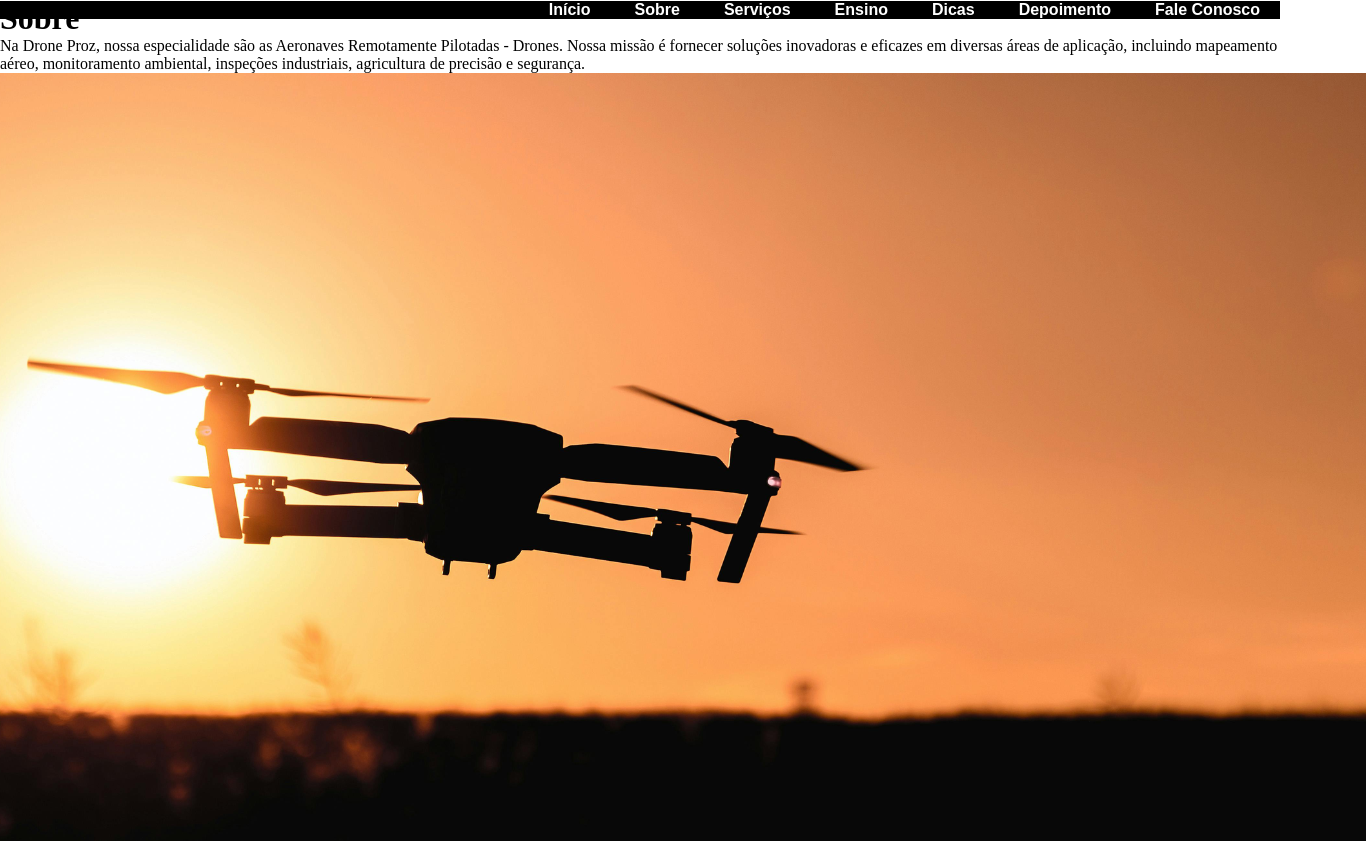
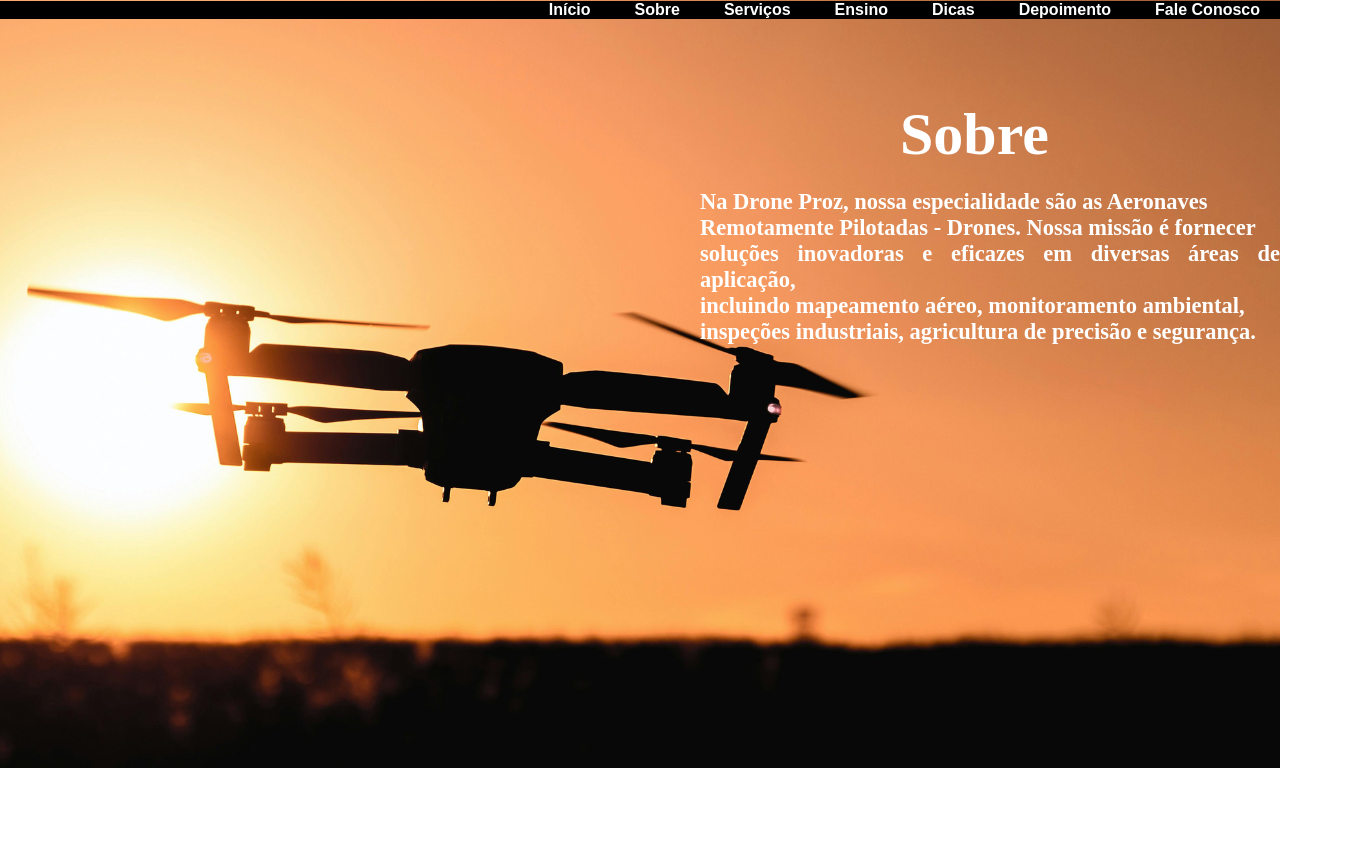
Before and after one commit to bartoinf/Projeto-Proz_Drone, a plain HTML site: page Site_Projeto/Sobre/sobre.html in a window 1280 px wide. Shown: the whole page, 1366 px wide, since content can reach past the window. After the commit the page ends 800 px from the top, so only its background shows below. Drawn offline with Linux system fonts and the light colour scheme.

Commit message:
pagina sobre finalizada
pagina sobre finalizada

```diff
--- a/Site_Projeto/Sobre/sobre.html
+++ b/Site_Projeto/Sobre/sobre.html
@@ -7,6 +7,10 @@
     <link rel="stylesheet" href="../index.css">
 </head>
 <body>
+  <section>
+    <img src="../imagens/sobre.png" alt="Drone Sobrevoando">
+  </section>
+  <header>
     <nav>
         <ul>
           <li><a href="../index.html">Início</a></li>
@@ -18,11 +22,13 @@
           <li><a href="../FaleConosco/faleConosco.html">Fale Conosco</a></li>
         </ul>
       </nav>
-    <div class="">
-      <h1>Sobre</h1>
-        <p>Na Drone Proz, nossa especialidade são as Aeronaves Remotamente Pilotadas - Drones. Nossa missão é fornecer soluções inovadoras e eficazes em diversas áreas de aplicação, incluindo mapeamento aéreo, monitoramento ambiental, inspeções industriais, agricultura de precisão e segurança.</p>
+    </header>
+    <main>
+      <div class="tituloSobre">
+        <h1>Sobre</h1>
       </div>
-    <img class="background-full" src="../imagens/sobre.png" alt="Sobre">
-
+      <div class="paragrafoSobre">
+        <h2>Na Drone Proz, nossa especialidade são as Aeronaves <br> Remotamente Pilotadas - Drones. Nossa missão é fornecer <br> soluções inovadoras e eficazes em diversas áreas de aplicação, <br> incluindo mapeamento aéreo, monitoramento ambiental, <br> inspeções industriais, agricultura de precisão e segurança.</h2>
+    </main>
 </body>
 </html>
--- a/Site_Projeto/index.css
+++ b/Site_Projeto/index.css
@@ -79,6 +79,26 @@ video {
   text-align: center;
   width: 400px;
   margin-top: 20px;
+}
+
+/*Sobre*/
+.tituloSobre{
+  font-size: 30px;
+  color: white;
+  margin-left: 900px;
+  margin-top: 80px;
+}
+
+.paragrafoSobre{
+  text-align: justify;
+  font-size: 15px;
+  color: white;
+  margin-left: 700px;
+  margin-top: 20px;
+}
+
+.paragrafoSobre{
+
 }
 
 /*Serviço*/
```
